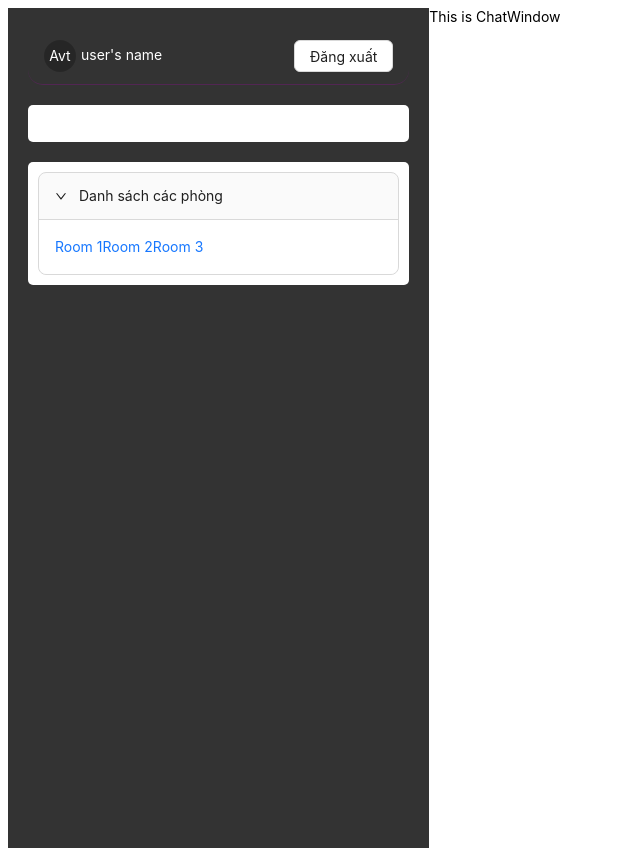
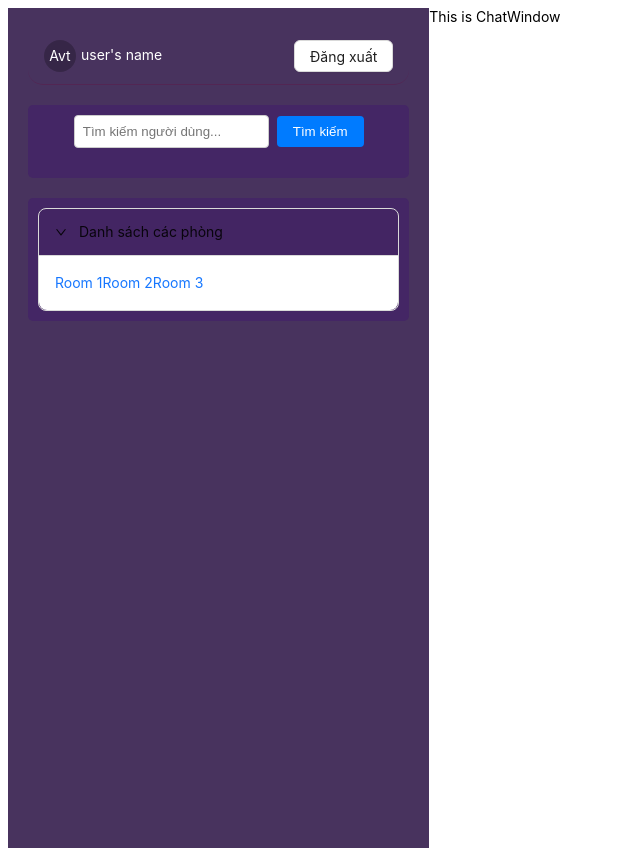
Before and after one commit to CVThien2k2/i-Message, a React (Create React App) app in the folder Client/: page / in a window 1280 px wide. Shown: the whole page, without its empty margins (0-640 px from the left). Built offline with nearby package versions, Linux system fonts and the light colour scheme.

Commit message:
update search

```diff
--- a/Client/src/components/ChatRoom/Search.js
+++ b/Client/src/components/ChatRoom/Search.js
@@ -1,7 +1,45 @@
-import React from 'react'
+import React, { useState } from 'react';
+import styled from 'styled-components';
+
+const SearchContainer = styled.div`
+  display: flex;
+  align-items: center;
+  justify-content: center;
+  margin-bottom: 20px;
+`;
+
+const SearchInput = styled.input`
+  padding: 8px;
+  border-radius: 4px;
+  border: 1px solid #ccc;
+  margin-right: 8px;
+`;
+
+const SearchButton = styled.button`
+  padding: 8px 16px;
+  border: none;
+  border-radius: 4px;
+  background-color: #007bff;
+  color: white;
+  cursor: pointer;
+`;
 
 export default function Search() {
+  const [searchTerm, setSearchTerm] = useState('');
+
+  const handleSearch = () => {
+    console.log('Tìm kiếm với:', searchTerm);
+  };
+
   return (
-    <div>Search</div>
-  )
+    <SearchContainer>
+      <SearchInput
+        type="text"
+        placeholder="Tìm kiếm người dùng..."
+        value={searchTerm}
+        onChange={(e) => setSearchTerm(e.target.value)}
+      />
+      <SearchButton onClick={handleSearch}>Tìm kiếm</SearchButton>
+    </SearchContainer>
+  );
 }
--- a/Client/src/components/ChatRoom/Sidebar.js
+++ b/Client/src/components/ChatRoom/Sidebar.js
@@ -7,7 +7,7 @@ import styled from 'styled-components'
 
 
 const StyleSidebar = styled.div`
-  background-color: #333333; /* Màu xám đậm */
+  background-color: #48335E; /* Màu xám đậm */
   color: #ffffff; /* Màu chữ */
   height: 100vh;
   padding: 20px;
@@ -16,7 +16,7 @@ const StyleSidebar = styled.div`
 const ContentWrapper = styled.div`
   margin-top: 20px;
   padding: 10px;
-  background-color: #ffffff; /* Màu nền cho phần content */
+  background-color: #442665; /* Màu nền cho phần content */
   border-radius: 5px;
 `;
 
--- a/Client/src/components/ChatRoom/style.css
+++ b/Client/src/components/ChatRoom/style.css
@@ -1,3 +1,3 @@
 .body{
-    background-color: rgb(26, 6, 53)
+    background-color:#48335E;
 }
```
